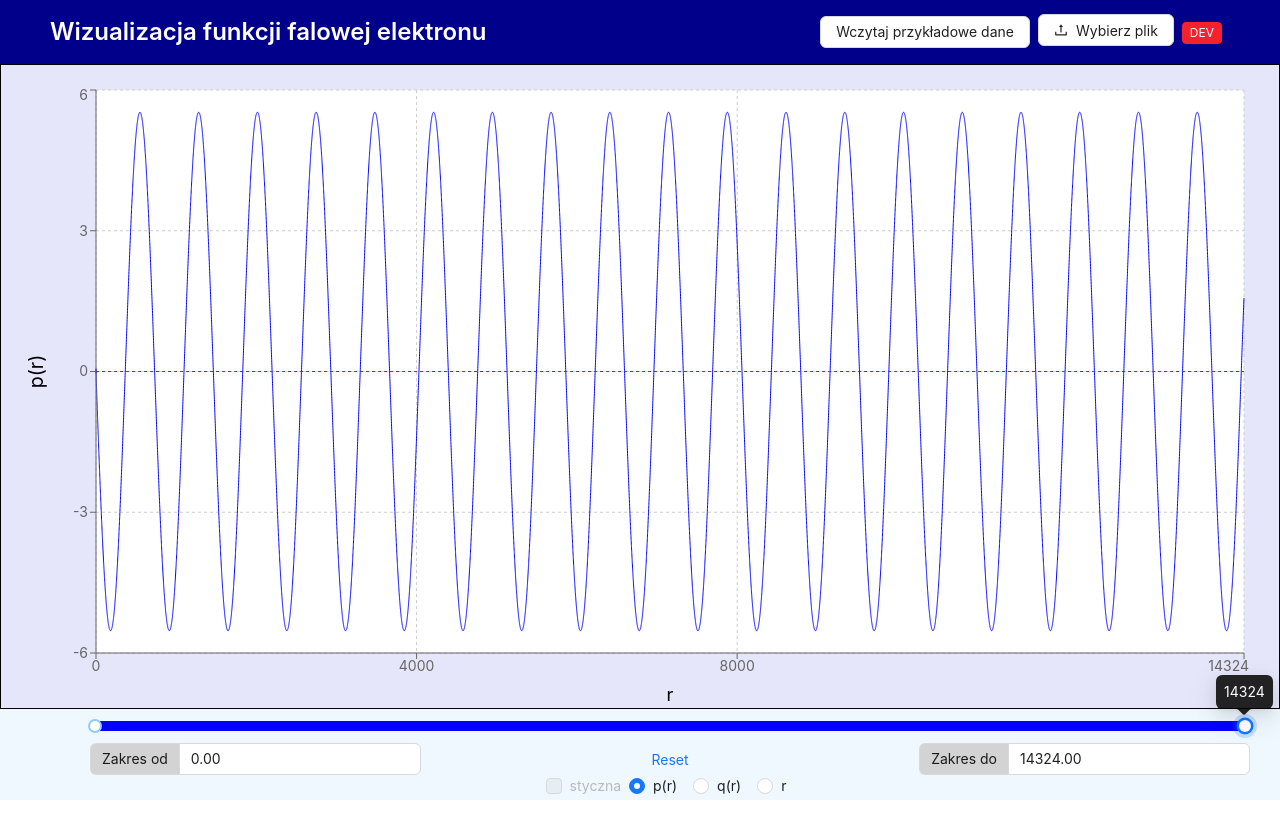
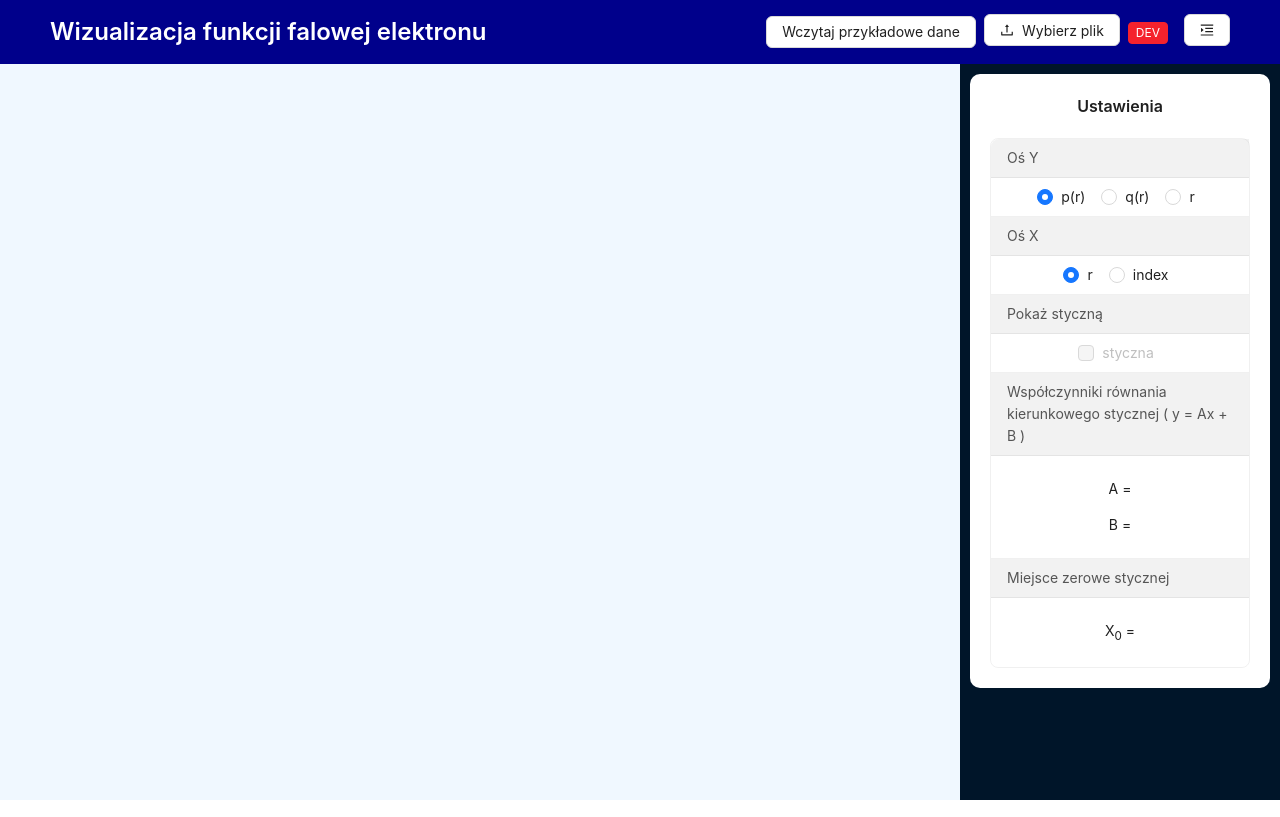
Before and after one commit to amorezaur/wave-function-visualisation, a React (Vite) app: page / in a window 1280 px wide. Built offline with nearby package versions, Linux system fonts and the light colour scheme.

Commit message:
Settings

```diff
--- a/src/components/v2/Example.tsx
+++ b/src/components/v2/Example.tsx
@@ -1,5 +1,5 @@
 import { Button, Checkbox, InputNumber, message, Radio, Slider } from 'antd';
-import { useEffect, useState } from 'react';
+import { Dispatch, SetStateAction, useEffect, useState } from 'react';
 import {
 	CartesianGrid,
 	Dot,
@@ -16,31 +16,34 @@ import {
 	YAxis,
 } from 'recharts';
 import { PointCoordinates } from './PointCoordinates';
+import Settings, { Configuration } from './Settings';
 
+export interface TangentCoefficients {
+	A: number;
+	B: number;
+	Zero: number;
+}
 interface ExampleProps {
 	dataSource: PointCoordinates[];
+	settings: Configuration;
+	setSettings: Dispatch<SetStateAction<Configuration>>;
 }
-const Example = ({ dataSource: initialDataSource }: ExampleProps) => {
+const Example = ({ dataSource: initialDataSource, settings, setSettings }: ExampleProps) => {
+	const { YAxisDataKey, XAxisDataKey, showGraphTangent, tangentCoefficients } = settings;
 	const isDisabled: boolean = !initialDataSource.length;
-	let multiplier: number = 1;
-	const getMaxY = (data: PointCoordinates[]) => {
-		let result = Math.max(...data.map((x) => x[YAxisDataKey])) * multiplier;
-		return result;
-		return Math.ceil(result);
-		// return Math.abs(result) === 2 ? 'auto' : result;
-	};
-	const getMinY = (data: PointCoordinates[]) => {
-		let result = Math.min(...data.map((x) => x[YAxisDataKey])) * multiplier;
-		return result;
-		return Math.floor(result);
-		// return Math.abs(result) === 1 ? 'auto' : result;
-	};
-
-	const XAxisDataKey: keyof PointCoordinates = 'r';
-	const YAxisDataKey_1: keyof PointCoordinates = 'p(r)';
-	const YAxisDataKey_2: keyof PointCoordinates = 'q(r)';
-	const YAxisDataKey_3: keyof PointCoordinates = 'r';
-	const [YAxisDataKey, setYAxisDataKey] = useState<keyof PointCoordinates>(YAxisDataKey_1);
+	// let multiplier: number = 1;
+	// const getMaxY = (data: PointCoordinates[]) => {
+	// 	let result = Math.max(...data.map((x) => x[YAxisDataKey])) * multiplier;
+	// 	return result;
+	// 	return Math.ceil(result);
+	// 	// return Math.abs(result) === 2 ? 'auto' : result;
+	// };
+	// const getMinY = (data: PointCoordinates[]) => {
+	// 	let result = Math.min(...data.map((x) => x[YAxisDataKey])) * multiplier;
+	// 	return result;
+	// 	return Math.floor(result);
+	// 	// return Math.abs(result) === 1 ? 'auto' : result;
+	// };
 
 	const [dataSource, setDataSource] = useState<PointCoordinates[]>([]);
 	const [selectedPoint, setSelectedPoint] = useState<PointCoordinates | undefined>();
@@ -50,23 +53,14 @@ const Example = ({ dataSource: initialDataSource }: ExampleProps) => {
 	const [leftBorder, setLeftBorder] = useState<number>(defaultLeft);
 	const [rightBorder, setRightBorder] = useState<number>(defaultRight);
 
-	const [showGraphTangent, setShowGraphTangent] = useState<boolean>(false);
-
-	interface TangentCoefficients {
-		A: number;
-		B: number;
-		Zero: number;
-	}
-	const [tangentCoefficients, setTangentCoefficients] = useState<TangentCoefficients>();
-
 	useEffect(() => {
 		if (selectedPoint) {
 			// if (selectedPoint.index !== dataSource[0].index && selectedPoint.index !== dataSource[dataSource.length - 1].index) {
 			let previousPoint = initialDataSource.find((x) => x.index === selectedPoint.index - 1);
 			let nextPoint = initialDataSource.find((x) => x.index === selectedPoint.index + 1);
 
-			console.log('previousPoint', previousPoint);
-			console.log('nextPoint', nextPoint);
+			// console.log('previousPoint', previousPoint);
+			// console.log('nextPoint', nextPoint);
 			if (previousPoint && nextPoint) {
 				let y1 = previousPoint[YAxisDataKey];
 				let y2 = nextPoint[YAxisDataKey];
@@ -76,7 +70,7 @@ const Example = ({ dataSource: initialDataSource }: ExampleProps) => {
 				let newA: number = (y1 - y2) / (x1 - x2);
 				let newB: number = y1 - newA * x1;
 				let tangentOfZero: number = -newB / newA;
-				setTangentCoefficients({ A: newA, B: newB, Zero: tangentOfZero });
+				setSettings((data): Configuration => ({ ...data, tangentCoefficients: { A: newA, B: newB, Zero: tangentOfZero } }));
 			} else {
 				message.warning('Nie udało się wyznaczyć stycznej. Wybierz inny punkt wykresu.');
 			}
@@ -84,19 +78,15 @@ const Example = ({ dataSource: initialDataSource }: ExampleProps) => {
 	}, [selectedPoint]);
 
 	useEffect(() => {
-		setShowGraphTangent(!!tangentCoefficients);
-	}, [tangentCoefficients]);
-
-	useEffect(() => {
 		setDataSource(initialDataSource);
 		setLeftBorder(defaultLeft);
 		setRightBorder(defaultRight);
-	}, [initialDataSource, YAxisDataKey]);
+	}, [initialDataSource, YAxisDataKey, XAxisDataKey]);
 
 	const reset = () => {
 		setLeftBorder(defaultLeft);
 		setRightBorder(defaultRight);
-		setTangentCoefficients(undefined);
+		setSettings((data): Configuration => ({ ...data, tangentCoefficients: undefined }));
 	};
 
 	useEffect(() => {
@@ -106,28 +96,16 @@ const Example = ({ dataSource: initialDataSource }: ExampleProps) => {
 		setDataSource(dataSlice);
 	}, [leftBorder, rightBorder]);
 
-	// const tangentFunction = (point: PointCoordinates) => {
-	// 	if (tangentCoefficients) {
-	// 		let result = tangentCoefficients.A * point[XAxisDataKey] + tangentCoefficients.B;
-	// 		if (result > bottomBorder && result < topBorder) {
-	// 			return result;
-	// 		}
-	// 	}
-	// 	return null;
-	// };
-
-	// const ttt = Math.max(Math.abs(bottomBorder), Math.abs(topBorder));
-
 	const xMin = leftBorder;
 	const xMax = rightBorder;
 	const yMin = tangentCoefficients ? tangentCoefficients.A * leftBorder + tangentCoefficients.B : undefined;
 	const yMax = tangentCoefficients ? tangentCoefficients.A * rightBorder + tangentCoefficients.B : undefined;
 
-	const xZero = showGraphTangent && tangentCoefficients ? -tangentCoefficients.B / tangentCoefficients.A : undefined;
+	const xZero = showGraphTangent && tangentCoefficients ? tangentCoefficients.Zero : undefined;
 
 	const paddingX: number = 30;
 	const paddingY: number = 20;
-	let containerStyle: React.CSSProperties = { border: '1px solid black', padding: `${paddingY}px ${paddingX}px`, backgroundColor: 'lavender' };
+	let containerStyle: React.CSSProperties = { borderBottom: '1px solid black', padding: `${paddingY}px ${paddingX}px`, backgroundColor: 'lavender' };
 
 	return (
 		<div className="graphContainer">
@@ -220,7 +198,7 @@ const Example = ({ dataSource: initialDataSource }: ExampleProps) => {
 							range={{ draggableTrack: true }}
 							defaultValue={[defaultLeft, defaultRight]}
 							min={defaultLeft}
-							max={Math.floor(defaultRight)}
+							max={defaultRight}
 							value={[leftBorder, rightBorder]}
 							onChange={(value: number[]) => {
 								setLeftBorder(value[0]);
@@ -268,32 +246,6 @@ const Example = ({ dataSource: initialDataSource }: ExampleProps) => {
 								/>
 							</div>
 						</div>
-						<Checkbox checked={showGraphTangent} onChange={() => setShowGraphTangent((data) => !data)} disabled={!tangentCoefficients}>
-							{'styczna'}
-						</Checkbox>
-						{/* <Checkbox checked={showGraph1} onChange={() => setShowGraph1((data) => !data)}>
-					{YAxisDataKey_1}
-				</Checkbox>
-				<Checkbox checked={showGraph2} onChange={() => setShowGraph2((data) => !data)}>
-					{YAxisDataKey_2}
-				</Checkbox>
-				<Checkbox checked={showGraph3} onChange={() => setShowGraph3((data) => !data)}>
-					{YAxisDataKey_3}
-				</Checkbox> */}
-
-						<Radio.Group
-							disabled={isDisabled}
-							onChange={(e) => {
-								setYAxisDataKey(e.target.value);
-								setShowGraphTangent(false);
-							}}
-							value={YAxisDataKey}
-						>
-							{/* YAxisDataKey4, setYAxisDataKey4 */}
-							<Radio value={YAxisDataKey_1}>{YAxisDataKey_1}</Radio>
-							<Radio value={YAxisDataKey_2}>{YAxisDataKey_2}</Radio>
-							<Radio value={YAxisDataKey_3}>{YAxisDataKey_3}</Radio>
-						</Radio.Group>
 					</div>
 				</>
 			)}
--- a/src/components/v2/MainLayout_v2.tsx
+++ b/src/components/v2/MainLayout_v2.tsx
@@ -1,17 +1,21 @@
-import { Flex, Layout, Typography } from 'antd';
-import React, { useState } from 'react';
+import { Button, Drawer, Flex, Layout, Space, Tooltip, Typography } from 'antd';
+import React, { CSSProperties, useState } from 'react';
 import './styles.css';
 import Example from './Example';
 import ReadFile from './ReadFile';
 import { PointCoordinates } from './PointCoordinates';
+import Settings, { Configuration, defaultSettings } from './Settings';
+import { MenuFoldOutlined, MenuOutlined, MenuUnfoldOutlined } from '@ant-design/icons';
 
 const { Header, Footer, Sider, Content } = Layout;
 
-const flexStyle: React.CSSProperties = {
+const flexStyle: CSSProperties = {
 	textAlign: 'center',
 	flex: 1,
+	flexDirection: 'column',
+	// height: '100%',
 };
-const headerStyle: React.CSSProperties = {
+const headerStyle: CSSProperties = {
 	color: 'white',
 	backgroundColor: 'darkblue',
 	textAlign: 'left',
@@ -21,7 +25,7 @@ const headerStyle: React.CSSProperties = {
 	alignItems: 'center',
 };
 
-const contentStyle: React.CSSProperties = {
+const contentStyle: CSSProperties = {
 	// color: '#fff',
 	backgroundColor: 'aliceblue',
 	// display: 'flex',
@@ -31,10 +35,15 @@ const contentStyle: React.CSSProperties = {
 	// paddingRight: 20,
 };
 
-const siderStyle: React.CSSProperties = {
-	lineHeight: '120px',
-	color: '#fff',
-	// backgroundColor: "#1677ff",
+const siderStyle: CSSProperties = {
+	overflowY: 'auto',
+	overflowX: 'hidden',
+	// width: 'min-content',
+
+	// lineHeight: '120px',
+	// color: '#fff',
+	// backgroundColor: '#1677ff',
+	// borderRight: '5px solid black',
 	// overflow: "auto",
 	// height: "100vh",
 	// position: "sticky",
@@ -42,13 +51,9 @@ const siderStyle: React.CSSProperties = {
 	// left: 0,
 };
 
-const footerStyle: React.CSSProperties = {
+const footerStyle: CSSProperties = {
 	color: '#fff',
 	backgroundColor: 'red',
-};
-const siderTriggerStyle: React.CSSProperties = {
-	top: '10px',
-	// backgroundColor: "red",
 };
 
 // const layoutStyle = {
@@ -58,7 +63,8 @@ const siderTriggerStyle: React.CSSProperties = {
 // 	// maxWidth: "calc(50% - 8px)",
 // };
 
-const layoutStyle = {
+const layoutStyle: CSSProperties = {
+	// border: '2px solid red',
 	// overflow: 'hidden',
 	// flex: 1,
 	// display: 'flex',
@@ -68,6 +74,8 @@ const layoutStyle = {
 
 const MainLayout_v2 = () => {
 	const [dataSource, setDataSource] = useState<PointCoordinates[]>([]);
+	const [settings, setSettings] = useState<Configuration>(defaultSettings);
+	const [collapsed, setCollapsed] = useState<boolean>(false);
 
 	const getFileData = (newData: PointCoordinates[]) => {
 		setDataSource(newData);
@@ -81,25 +89,16 @@ const MainLayout_v2 = () => {
 						<Typography.Title style={{ color: 'white', marginTop: 0, marginBottom: 0, wordBreak: 'normal' }} level={3}>
 							Wizualizacja funkcji falowej elektronu
 						</Typography.Title>
-						{/* <h1>asdasdasd</h1> */}
-
-						<ReadFile getFileData={getFileData} />
+						<Space>
+							<ReadFile getFileData={getFileData} />
+							<Button onClick={() => setCollapsed((prev) => !prev)}>{collapsed ? <MenuFoldOutlined /> : <MenuUnfoldOutlined />}</Button>
+						</Space>
 					</Header>
 					<Layout style={layoutStyle}>
-						{/* <Sider
-							width="25%"
-							// trigger={null}
-							collapsible
-							// collapsed={collapsed}
-							defaultCollapsed
-							style={siderStyle}
-							collapsedWidth={0}
-							// zeroWidthTriggerStyle={siderTriggerStyle}
-						>
-							Ustawienia
-						</Sider> */}
-						<Content style={contentStyle}>{<Example dataSource={dataSource} />}</Content>
-						{/* <Content style={contentStyle}>{!!dataSource.length && <Example dataSource={dataSource} />}</Content> */}
+						<Content style={contentStyle}>{<Example dataSource={dataSource} settings={settings} setSettings={setSettings} />}</Content>
+						<Sider width="25%" collapsed={collapsed} style={siderStyle} collapsedWidth={0}>
+							<Settings settings={settings} setSettings={setSettings} />
+						</Sider>
 					</Layout>
 					{/* <Footer style={footerStyle}>Footer</Footer> */}
 				</Layout>
--- /dev/null
+++ b/src/components/v2/Settings.tsx
@@ -0,0 +1,129 @@
+import { Checkbox, Descriptions, DescriptionsProps, Radio } from 'antd';
+import React, { Dispatch, SetStateAction, useEffect, useState } from 'react';
+import { PointCoordinates } from './PointCoordinates';
+import { TangentCoefficients } from './Example';
+
+export interface Configuration {
+	XAxisDataKey: keyof PointCoordinates;
+	YAxisDataKey: keyof PointCoordinates;
+	showGraphTangent: boolean;
+	tangentCoefficients?: TangentCoefficients;
+}
+const YAxisDataKey_1: keyof PointCoordinates = 'p(r)';
+const YAxisDataKey_2: keyof PointCoordinates = 'q(r)';
+const YAxisDataKey_3: keyof PointCoordinates = 'r';
+const XAxisDataKey_1: keyof PointCoordinates = 'r';
+const XAxisDataKey_2: keyof PointCoordinates = 'index';
+
+export const defaultSettings: Configuration = {
+	YAxisDataKey: YAxisDataKey_1,
+	XAxisDataKey: XAxisDataKey_1,
+	showGraphTangent: false,
+};
+
+interface SettingsProps {
+	settings: Configuration;
+	setSettings: Dispatch<SetStateAction<Configuration>>;
+}
+const Settings = ({ settings, setSettings }: SettingsProps) => {
+	const { YAxisDataKey, showGraphTangent, tangentCoefficients } = settings;
+
+	useEffect(() => {
+		setSettings((data): Configuration => ({ ...data, showGraphTangent: !!tangentCoefficients }));
+	}, [tangentCoefficients]);
+
+	const isDisabled: boolean = false;
+
+	const white: React.CSSProperties = {
+		fontSize: 10,
+		backgroundColor: 'white',
+		padding: 10,
+		// backgroundColor: 'skyblue',
+		height: '100%',
+		overflowY: 'auto' /* Enables vertical scroll */,
+	};
+	const items: DescriptionsProps['items'] = [
+		{
+			key: '1',
+			label: 'Oś Y',
+			children: (
+				<Radio.Group
+					disabled={isDisabled}
+					onChange={(e) => {
+						setSettings((data): Configuration => ({ ...data, YAxisDataKey: e.target.value, showGraphTangent: false }));
+					}}
+					value={settings.YAxisDataKey}
+				>
+					<Radio value={YAxisDataKey_1}>{YAxisDataKey_1}</Radio>
+					<Radio value={YAxisDataKey_2}>{YAxisDataKey_2}</Radio>
+					<Radio value={YAxisDataKey_3}>{YAxisDataKey_3}</Radio>
+				</Radio.Group>
+			),
+		},
+		{
+			key: '11',
+			label: 'Oś X',
+			children: (
+				<Radio.Group
+					disabled={isDisabled}
+					onChange={(e) => {
+						setSettings((data): Configuration => ({ ...data, XAxisDataKey: e.target.value, showGraphTangent: false }));
+					}}
+					value={settings.XAxisDataKey}
+				>
+					<Radio value={XAxisDataKey_1}>{XAxisDataKey_1}</Radio>
+					<Radio value={XAxisDataKey_2}>{XAxisDataKey_2}</Radio>
+				</Radio.Group>
+			),
+		},
+		{
+			key: '2',
+			label: 'Pokaż styczną',
+			children: (
+				<Checkbox
+					checked={settings.showGraphTangent}
+					onChange={() => setSettings((data): Configuration => ({ ...data, showGraphTangent: !data.showGraphTangent }))}
+					disabled={!tangentCoefficients}
+				>
+					{'styczna'}
+				</Checkbox>
+			),
+		},
+		{
+			key: '3',
+			label: 'Współczynniki równania kierunkowego stycznej ( y = Ax + B )',
+			children: (
+				<div>
+					<p>A = {tangentCoefficients?.A}</p>
+					<p>B = {tangentCoefficients?.B}</p>
+				</div>
+			),
+		},
+		{
+			key: '4',
+			label: 'Miejsce zerowe stycznej',
+			children: (
+				<div>
+					<p>
+						X<sub>0</sub> =<b> {tangentCoefficients?.Zero}</b>
+					</p>
+				</div>
+			),
+		},
+		// {
+		// 	key: '5',
+		// 	label: 'Address',
+		// 	children: 'No. 18, Wantang Road, Xihu District, Hangzhou, Zhejiang, China',
+		// },
+	];
+
+	return (
+		<>
+			<div style={{}} className="settings">
+				<Descriptions bordered title="Ustawienia" items={items} column={1} size="small" layout="vertical" />
+			</div>
+		</>
+	);
+};
+
+export default Settings;
--- a/src/components/v2/styles.css
+++ b/src/components/v2/styles.css
@@ -78,7 +78,7 @@ body,
 }
 
 .inputAddon .ant-input-number-group-addon {
-	background-color: lightgrey;
+	background-color: rgba(0, 0, 0, 0.1);
 }
 
 .blinkingBorder {
@@ -93,3 +93,28 @@ body,
 		box-shadow: none;
 	}
 }
+
+.settings {
+	/* background-color: #333; */
+	/* margin: 20px; */
+	padding: 10px;
+
+	/* padding: 10; */
+
+	height: '100%';
+	/* overflow-y: 'auto'; */
+	/* border-radius: 12px; */
+}
+
+.settings .ant-descriptions
+/* .settings .ant-descriptions-title */
+/* .settings .ant-descriptions-item-label,
+.settings .ant-descriptions-item-content */ {
+	background-color: white;
+	border-radius: 10px;
+	padding: 20px;
+}
+
+.settings .ant-descriptions-item-label {
+	background-color: rgba(0, 0, 0, 0.05) !important;
+}
--- a/src/config.ts
+++ b/src/config.ts
@@ -2,5 +2,5 @@ interface Config {
 	useInitialData: boolean;
 }
 export const config: Config = {
-	useInitialData: true && import.meta.env.DEV,
+	useInitialData: false && import.meta.env.DEV,
 };
--- a/src/main.tsx
+++ b/src/main.tsx
@@ -2,10 +2,12 @@ import React from 'react';
 import ReactDOM from 'react-dom/client';
 import MainLayout_v2 from './components/v2/MainLayout_v2';
 import SinLineChart from './components/v2/TestRecharts';
+import Settings from './components/v2/Settings';
 
 ReactDOM.createRoot(document.getElementById('root') as HTMLElement).render(
 	<React.StrictMode>
 		<MainLayout_v2 />
 		{/* <SinLineChart /> */}
+		{/* <Settings /> */}
 	</React.StrictMode>,
 );
```
Also changed, not shown: src/components/v2/ReadFile.tsx (+13 -9 lines).
